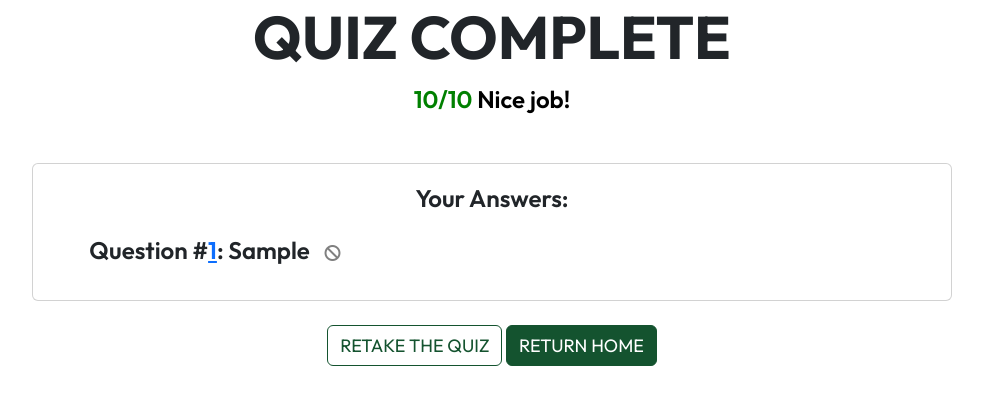
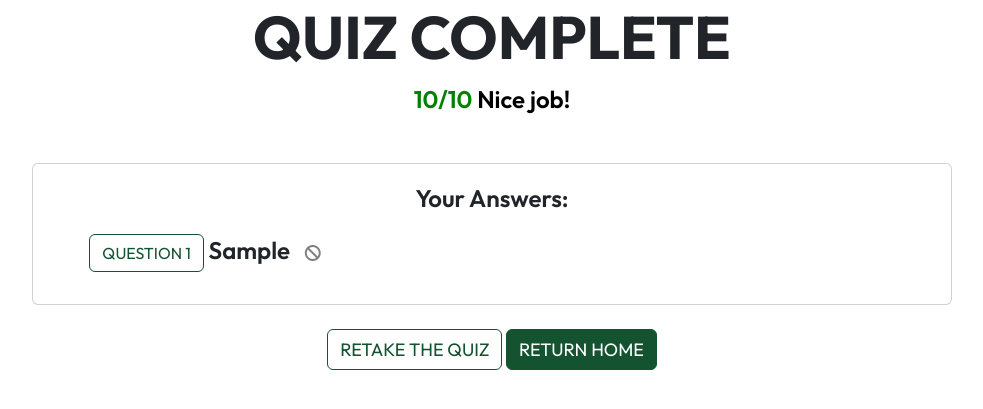
Before and after one commit to aryanamoh/blackjack, a Flask app: template blackjack_simple_prototype/templates/results.html in a window 1280 px wide. Shown: the part 122-531 px from the top of the page, without its empty margins (148-1131 px from the left). Run offline with Flask 3, Linux system fonts and the light colour scheme; the template is opened without the code that fills it: most values are stand-ins (such as "Sample title", 1, 10 or a date in 2020); some libraries are stand-ins or nearby versions.

Commit message:
results ui

```diff
--- a/blackjack_simple_prototype/templates/results.html
+++ b/blackjack_simple_prototype/templates/results.html
@@ -38,7 +38,7 @@
                         {% if loop.index <= 5 %}
                         <div class="question_result">
                             <p>
-                                Question #<a href="/quiz/{{loop.index}}">{{loop.index}}</a>: {{question_data.client_response}}
+                                <a class="btn btn-outline-secondary" href="/quiz/{{loop.index}}">QUESTION {{loop.index}}   </a> {{question_data.client_response}}
                                 {% if question_data.client_response == question_data.panswers[question_data.answer] %}
                                 <i class="fas fa-circle" style="color: #4e8c57; "></i>
                                 {% else %}
@@ -56,7 +56,7 @@
                         {% if loop.index > 5 %}
                         <div class="question_result2">
                             <p>
-                                Question #<a href="/quiz/{{loop.index}}">{{loop.index}}</a>: {{question_data.client_response}}
+                                <a class="btn btn-outline-secondary" href="/quiz/{{loop.index}}">QUESTION {{loop.index}}</a> {{question_data.client_response}}
                                 {% if question_data.client_response == question_data.panswers[question_data.answer] %}
                                 <i class="fas fa-circle" style="color: #4e8c57; "></i>
                                 {% else %}
```
